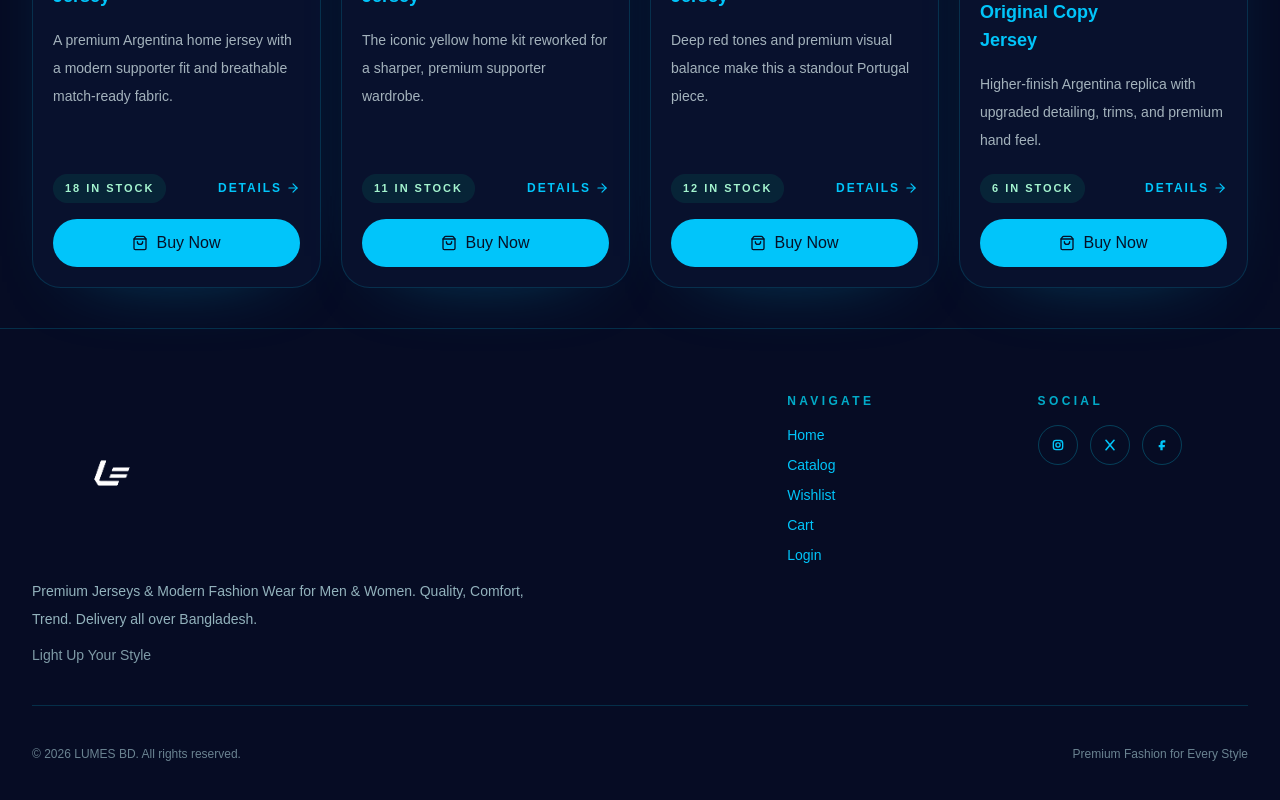
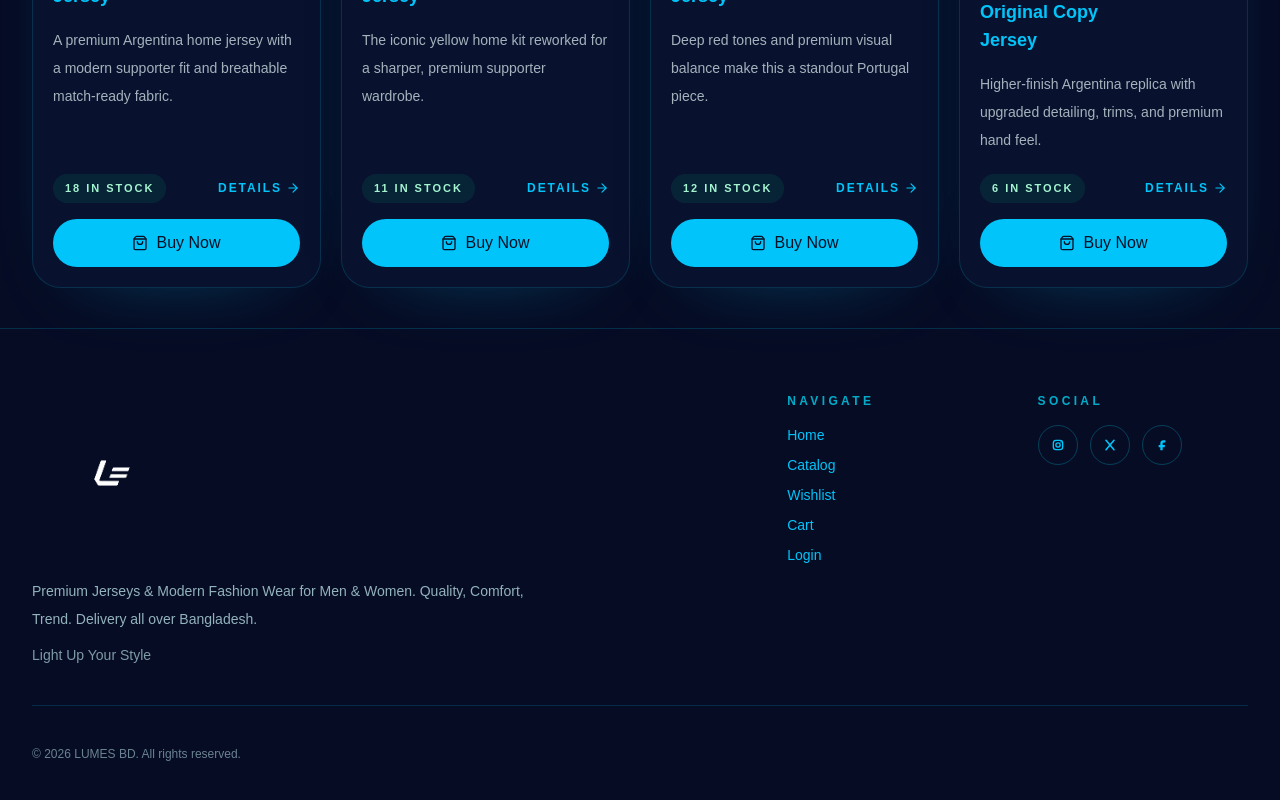
Before and after one commit to simulhunt-bit/lumesbd, a Next.js app: page / in a window 1280 px wide. Shown: the part 4011-4811 px from the top of the page. Built offline with nearby package versions, Linux system fonts and the light colour scheme; no server answers.

Commit message:
Remove footer tagline

```diff
--- a/src/components/layout/footer.tsx
+++ b/src/components/layout/footer.tsx
@@ -107,7 +107,6 @@ export function Footer() {
         {/* Bottom Section */}
         <div className="flex flex-col items-center justify-between gap-4 text-center text-xs text-cyan-100/50 md:flex-row md:text-left">
           <p>&copy; {new Date().getFullYear()} LUMES BD. All rights reserved.</p>
-          <p>Premium Fashion for Every Style</p>
         </div>
       </Container>
     </footer>
```
